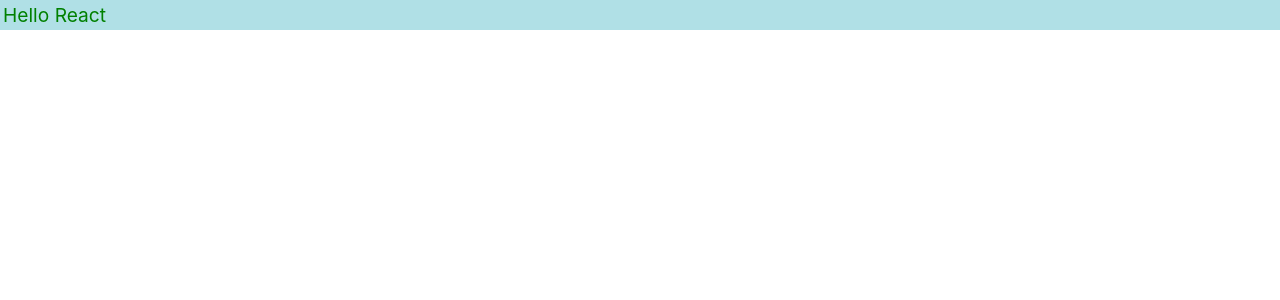
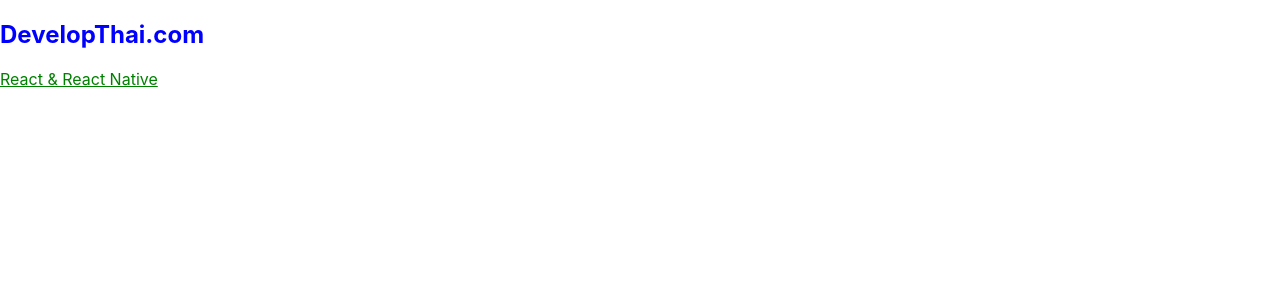
Before and after one commit to gartoon285/app1, a React (Create React App) app: page / in a window 1280 px wide. Shown: the top 300 px of the page. Built offline with nearby package versions, Linux system fonts and the light colour scheme.

Commit message:
add style.css update app.js

```diff
--- a/src/App.js
+++ b/src/App.js
@@ -1,13 +1,12 @@
 import React from 'react'
-
+import './style.css'
 function App() {
-    const divStyle ={
-        color:'green',
-        backgroundColor : 'powderblue',
-        fontSize : 'larger',
-        padding : '3px',
-    }
-    return <div style ={divStyle}>Hello React</div>;
+    return (
+        <>
+        <h2>DevelopThai.com</h2>
+        <div className='title'>React & React Native</div>
+        </>
+    )
 }
 
 export default App;
--- /dev/null
+++ b/src/style.css
@@ -0,0 +1,10 @@
+h2{
+    font-size: '20px';
+    color: blue;
+}
+
+.title{
+    font-size: 16px;
+    color: green;
+    text-decoration: underline;
+}
```
